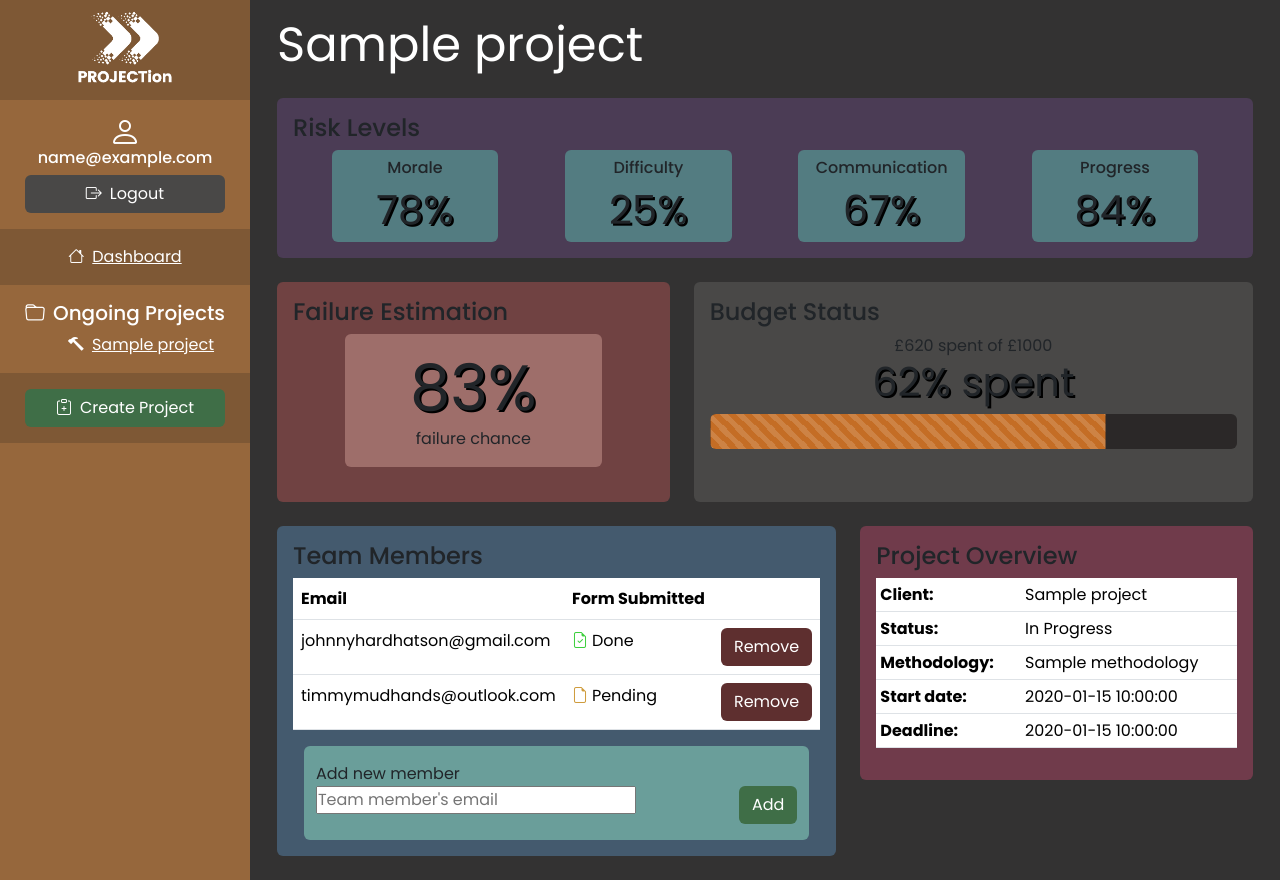
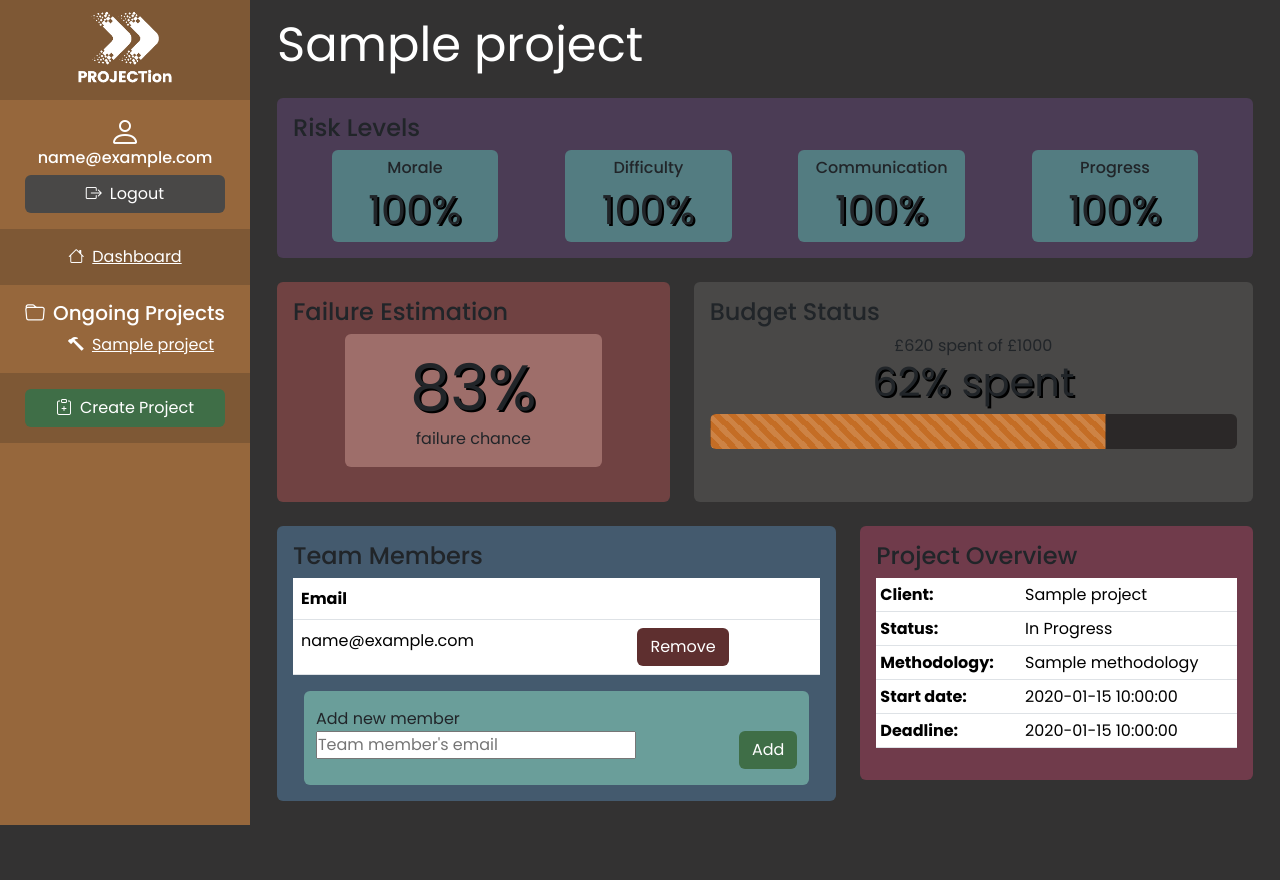
Before and after one commit to ProjectProCS261/ProjectPro, a Flask app: template app/templates/auth/projectData.html in a window 1280 px wide. After the commit the page ends 825 px from the top, so only its background shows below. Run offline with Flask 2, Linux system fonts and the light colour scheme; a user stored in the database is signed in; the template is opened without the code that fills it: most values are stand-ins (such as "Sample title", 1, 10 or a date in 2020); a database or web service that is not in the repository returns one stand-in record (values such as "Sample title").

Commit message:
most of projectdata working

```diff
--- a/app/services/algorithm.py
+++ b/app/services/algorithm.py
@@ -65,9 +65,8 @@ def runAlg(projectName, owner):
 # Trains the linear regression model on the sample data
 def trainAlg():
     # Get example data
-    f = open("sampledata.json")
+    f = open("app/services/sampledata.json")
     sampleData = json.load(f)
-    exampleData = pd.to_csv(pd.read_json(sampleData))
     exampleData = pd.DataFrame(sampleData)
 
     # Split example data into features x and target y
--- a/app/services/project.py
+++ b/app/services/project.py
@@ -169,6 +169,7 @@ def getProjectMetrics(projectID, projectName, owner):
                 'avgDiff' : {'$avg': '$DifficultyRating'},
                 'avgProg' : {'$avg' : '$Progress'}
             }}]))
+        print(metricsMean)
         avgMorale = metricsMean[0]['avgMorale']
         avgComm = metricsMean[0]['avgComm']
         avgDiff = metricsMean[0]['avgDiff']
--- a/app/templates/auth/addProject.html
+++ b/app/templates/auth/addProject.html
@@ -44,11 +44,6 @@
                                    <div class="inputbox">
                                         <span class="info">Amount (£)</span>
                                         <input name="budget" type="number" placeholder="Enter budget" min="0" step=".01" required>
-                                   </div>
-
-                                   <div class="inputbox">
-                                        <span class="info">Project Owner's Email:</span>
-                                        <input id="owner" type="email" name="owner" placeholder="Enter project owner's email" required>
                                    </div>
 
                                    <div class="inputbox">
--- a/app/templates/auth/projectData.html
+++ b/app/templates/auth/projectData.html
@@ -28,20 +28,20 @@
                                 <!-- use jinja for each of the three cards to display the relevant information -->
                                 <div class="card border-0 col-5 col-md-2 p-2" style="background-color:rgb(83, 124, 129)">
                                     <h6 class="card-title">Morale</h6>
-                                    <div class="display-6 shadow-text">78%</div>
+                                    <div class="display-6 shadow-text">{{avgMorale*10}}%</div>
                                 </div>
                                 <div class="card border-0 col-5 col-md-2 p-2" style="background-color:rgb(83, 124, 129)">
                                     <h6 class="card-title">Difficulty</h6>
-                                    <div class="display-6 shadow-text">25%</div>
+                                    <div class="display-6 shadow-text">{{avgDiff*10}}%</div>
                                 </div>
                                 <div class="card border-0 col-5 col-md-2 p-2 mt-2 mt-md-0" style="background-color:rgb(83, 124, 129)">
                                     <h6 class="card-title comm-bg">Communication</h6>
                                     <h6 class="card-title comm-sm">Comms</h6>
-                                    <div class="display-6 shadow-text">67%</div>
+                                    <div class="display-6 shadow-text">{{avgComm*10}}%</div>
                                 </div>
                                 <div class="card border-0 col-5 col-md-2 p-2 mt-2 mt-md-0" style="background-color:rgb(83, 124, 129)">
                                     <h6 class="card-title">Progress</h6>
-                                    <div class="display-6 shadow-text">84%</div>
+                                    <div class="display-6 shadow-text">{{avgProg*10}}%</div>
                                 </div>
                             </div>
                         </div>
@@ -88,43 +88,41 @@
                                     <table class="table text-white">
                                         <tr>
                                           <th>Email</th>
-                                          <th>Form Submitted</th>
                                           <th></th>
                                         </tr>
                                         <tbody>
+                                            {% for member in members %}
                                             <tr>
-                                                <td>johnnyhardhatson@gmail.com</td>
-                                                <td><i class="bi bi-file-earmark-check me-1" style="color:rgb(61, 207, 61)"></i>Done</td>
+                                                <td> {{member.User_Email}} </td>
                                                 <td>
-                                                    <form>
+                                                    <form method="POST">
+                                                        <input type="hidden" name="type" value="remove">
+                                                        <input type="hidden" name="TeamID" value="{{team._id}}">
+                                                        <input type="hidden" name="ProjectID" value="{{project._id}}">
+                                                        <input type="hidden" name="member" value="{{member.User_Email}}">
+                                                        {% if owner %}
                                                         <button class="btn text-white red-btn" type="submit">Remove</button>
+                                                        {% endif %}
                                                     </form>
                                                 </td>
                                             </tr>
-                                            <tr>
-                                                <td>timmymudhands@outlook.com</td>
-                                                <td><i class="bi bi-file-earmark me-1" style="color:rgb(207, 156, 61)"></i>Pending</td>
-                                                <td>
-                                                    <!-- <form name="removeMember action="/removemember" method="POST"> -->
-                                                    <form>
-                                                        <!-- <input type="hidden" name="remove-email" value="[use jinja to insert email here]"-->
-                                                        <button class="btn text-white red-btn" type="submit">Remove</button>
-                                                    </form>
-                                                </td>
-                                            </tr>
+                                            {% endfor %}
                                         </tbody>
                                     </table>
+                                    {% if owner %}
                                     <div class="row justify-content-center">
                                         <div class="col-11 card border-0 py-3" style="background-color:rgb(106, 158, 154)">
                                             Add new member
-                                            <!-- <form name="addMember" action="/addmember" method="POST"> -->
-                                            <form>
-                                                <input type="text" name="new-email" placeholder="Team member's email" required>
+                                            <form method="POST">
+                                                <input type="text" name="member" placeholder="Team member's email" required>
+                                                <input type="hidden" name="type" value="add">
+                                                <input type="hidden" name="TeamID" value="{{team._id}}">
+                                                <input type="hidden" name="ProjectID" value="{{project._id}}">
                                                 <button class="btn text-white green-btn" type="submit" style="float:right">Add</button>
                                             </form>
                                         </div>
                                     </div>
-
+                                 {% endif %}
                             </div>
                         </div>
                     </div>
--- a/app/views.py
+++ b/app/views.py
@@ -8,12 +8,13 @@ sys.path.append(os.path.dirname(SCRIPT_DIR))
 
 from bson.objectid import ObjectId
 from app.services.database import getDatabase
+from app.services import project
+from app.services.algorithm import runAlg
 
 import werkzeug
 from datetime import date, datetime, timedelta
 
 from app import app
-
 
 login_manager = LoginManager()
 login_manager.init_app(app)
@@ -146,7 +147,7 @@ def add_project():
         client_name = request.form["client_name"]
         methodology = request.form["methodology"]
         budget = request.form["budget"]
-        owner = request.form["owner"]
+        owner = current_user.email
         start_date = datetime.strptime(request.form["start_date"], "%Y-%m-%d")
         deadline = datetime.strptime(request.form["deadline"], "%Y-%m-%d")
 
@@ -188,12 +189,12 @@ def review():
         # Get the form data submitted by the user
         projectID = request.form["projectID"]
         owner = request.form["owner"]
-        morale = request.form["morale"]
-        difficulty = request.form["difficulty"]
-        communication = request.form["communication"]
+        morale = float(request.form["morale"])
+        difficulty = float(request.form["difficulty"])
+        communication = float(request.form["communication"])
         today = datetime.today()
         user = current_user.email
-        progress = request.form["progress"]
+        progress = float(request.form["progress"])
         status = True
         expenses = "0"
         if owner == "True":
@@ -230,13 +231,41 @@ def review():
         projects, inprogress = get_projects()
         return render_template("auth/input.html", owner=owner, projectID=projectID, name=current_user, inprogress=inprogress)
 
-@app.route('/projectdata')
+@app.route('/projectdata', methods=["GET", "POST"])
 @login_required
 def projectdata():
-    projectID = request.args.get('projectID')
-    current_project = project_collection.find_one({"_id": ObjectId(projectID)})
-    projects, inprogress = get_projects()
-    return render_template('auth/projectData.html', name=current_user, inprogress=inprogress, project=current_project)
+    if request.method == "POST":
+        # Get the form data submitted by the user
+        action = request.form["type"]
+        teamID = request.form["TeamID"]
+        projectID = request.form["ProjectID"]
+        member = request.form["member"]
+        if action == "add":
+            new_user_team = {
+                "User_Email": member,
+                "TeamID": ObjectId(teamID)
+            }
+            user_team_collection.insert_one(new_user_team)
+        else:
+            user_team_collection.delete_one({"ProjectID": [ObjectId(projectID)], "User_Email": member})
+        return redirect(url_for("projectdata", projectID=projectID))
+    else:
+        projectID = request.args.get('projectID')
+        current_project = project_collection.find_one({"_id": ObjectId(projectID)})
+        current_team = team_collection.find_one({"ProjectID": [ObjectId(projectID)]})
+        members = user_team_collection.find({"TeamID": (current_team["_id"])})
+        owner = False
+        if current_project["Owner_Email"] == current_user.email:
+            owner = True
+        projects, inprogress = get_projects()
+
+        _,_,_, avgMorale, avgComm, avgDiff, avgProg, _ = project.getProjectMetrics(projectID, current_project["Project_Name"], current_project["Owner_Email"])
+
+        # results = runAlg(current_project["Project_Name"], current_project["Owner_Email"])
+        # print(results)
+
+        return render_template('auth/projectData.html', name=current_user, inprogress=inprogress, project=current_project, team=current_team, members=members, owner=owner
+                               , avgMorale=avgMorale, avgComm=avgComm, avgDiff=avgDiff, avgProg=avgProg)
 
 @login_manager.user_loader
 def load_user(useremail):
```
